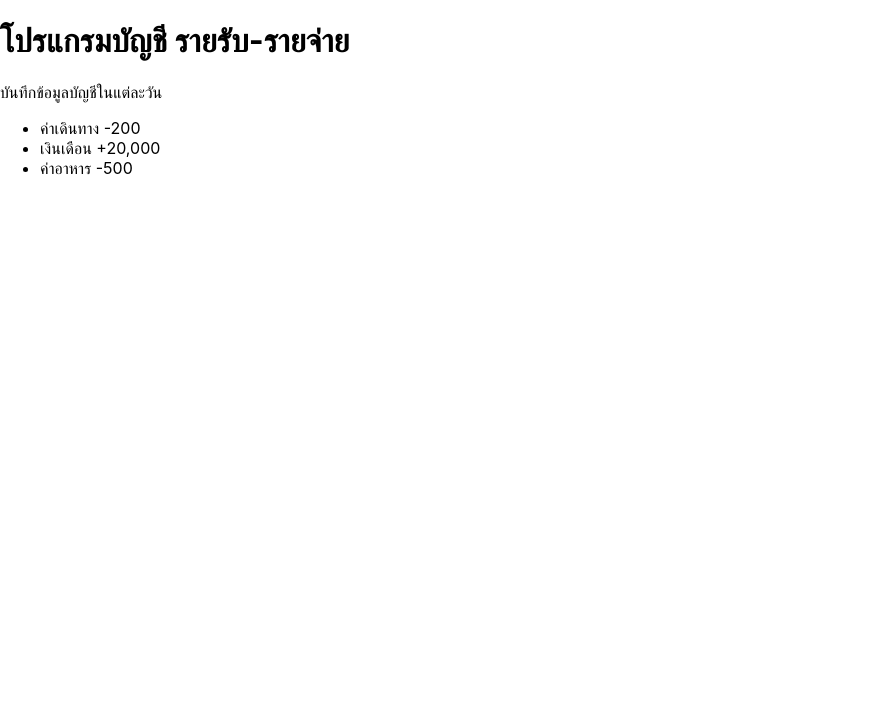
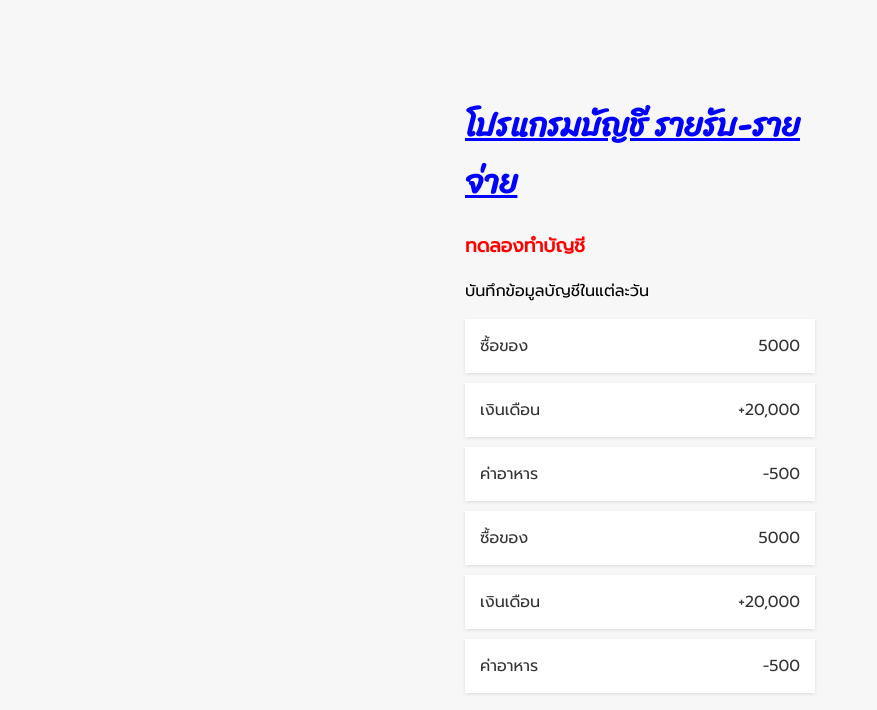
Before and after one commit to robocon/react-tutorial, a React (Create React App) app: page / in a window 1280 px wide. Shown: the top 710 px of the page, without its empty margins (0-877 px from the left). Built offline with nearby package versions, Linux system fonts and the light colour scheme.

Commit message:
ใช้งาน css กับการใช้ตัวแปร

```diff
--- a/public/index.html
+++ b/public/index.html
@@ -24,7 +24,7 @@
       work correctly both with client-side routing and a non-root public URL.
       Learn how to configure a non-root public URL by running `npm run build`.
     -->
-    <title>React App</title>
+    <title>โปรแกรมบัญชีรายรับ-รายจ่าย</title>
   </head>
   <body>
     <noscript>You need to enable JavaScript to run this app.</noscript>
--- a/src/App.css
+++ b/src/App.css
@@ -1,38 +1,21 @@
-.App {
-  text-align: center;
+@import url('https://fonts.googleapis.com/css2?family=Prompt&family=Sriracha&display=swap');
+*{
+  box-sizing: border-box;
+  font-family: 'Prompt', sans-serif;
 }
-
-.App-logo {
-  height: 40vmin;
-  pointer-events: none;
-}
-
-@media (prefers-reduced-motion: no-preference) {
-  .App-logo {
-    animation: App-logo-spin infinite 20s linear;
-  }
-}
-
-.App-header {
-  background-color: #282c34;
-  min-height: 100vh;
+body{
+  background-color: #f7f7f7;
   display: flex;
   flex-direction: column;
   align-items: center;
   justify-content: center;
-  font-size: calc(10px + 2vmin);
-  color: white;
+  min-height: 100vh;
+  margin: 0;
 }
-
-.App-link {
-  color: #61dafb;
+h1{
+  font-family: 'Sriracha', cursive;
 }
-
-@keyframes App-logo-spin {
-  from {
-    transform: rotate(0deg);
-  }
-  to {
-    transform: rotate(360deg);
-  }
+.container{
+  margin: 30px auto;
+  width: 350px;
 }
--- a/src/App.js
+++ b/src/App.js
@@ -1,21 +1,16 @@
-import logo from './logo.svg';
+//import logo from './logo.svg';
 import './App.css';
+import Transection from "./components/Transection"
 
-const Title = () => <h1>โปรแกรมบัญชี รายรับ-รายจ่าย</h1>
+const Title = () => <h1 style={{color:"blue",textDecoration:"underline"}}>โปรแกรมบัญชี รายรับ-รายจ่าย</h1>
 const Description = () => <p>บันทึกข้อมูลบัญชีในแต่ละวัน</p>
-const Transection = () => {
+
+function App() {
+	const design = {color:"red", textSize: "1.5em"}
 	return (
-		<ul>
-			<li>ค่าเดินทาง <span>-200</span></li>
-			<li>เงินเดือน <span>+20,000</span></li>
-			<li>ค่าอาหาร <span>-500</span></li>
-		</ul>
-	)
-}
-function App() {
-	return (
-		<div>
+		<div className='container'>
 			<Title/>
+			<h3 style={design}>ทดลองทำบัญชี</h3>
 			<Description/>
 			<Transection/>
 		</div>
--- /dev/null
+++ b/src/components/Item.js
@@ -0,0 +1,12 @@
+const Item = () => {
+    const name = "ซื้อของ"
+    const price = 5000
+    return(
+        <div>
+            <li>{name} <span>{price}</span></li>
+            <li>เงินเดือน <span>+20,000</span></li>
+            <li>ค่าอาหาร <span>-500</span></li>
+        </div>
+    )
+}
+export default Item
--- /dev/null
+++ b/src/components/Transection.css
@@ -0,0 +1,15 @@
+.item-list{
+    padding: 0;
+    margin-bottom: 40px;
+    list-style-type: none;
+}
+.item-list li{
+    background-color: #fff;
+    box-shadow: 0 1px 3px rgba(0,0,0,0.12);
+    padding: 15px;
+    color: #333;
+    display: flex;
+    justify-content: space-between;
+    margin-top: 10px;
+    position: relative;
+}
--- /dev/null
+++ b/src/components/Transection.js
@@ -0,0 +1,12 @@
+import Item from "./Item"
+import "./Transection.css"
+const Transection = () => {
+	return (
+		<ul className="item-list">
+			<Item/>
+			<Item/>
+		</ul>
+	)
+}
+
+export default Transection
```
Also changed, not shown: 1 other file (tests, documents, lock files or other folders).
